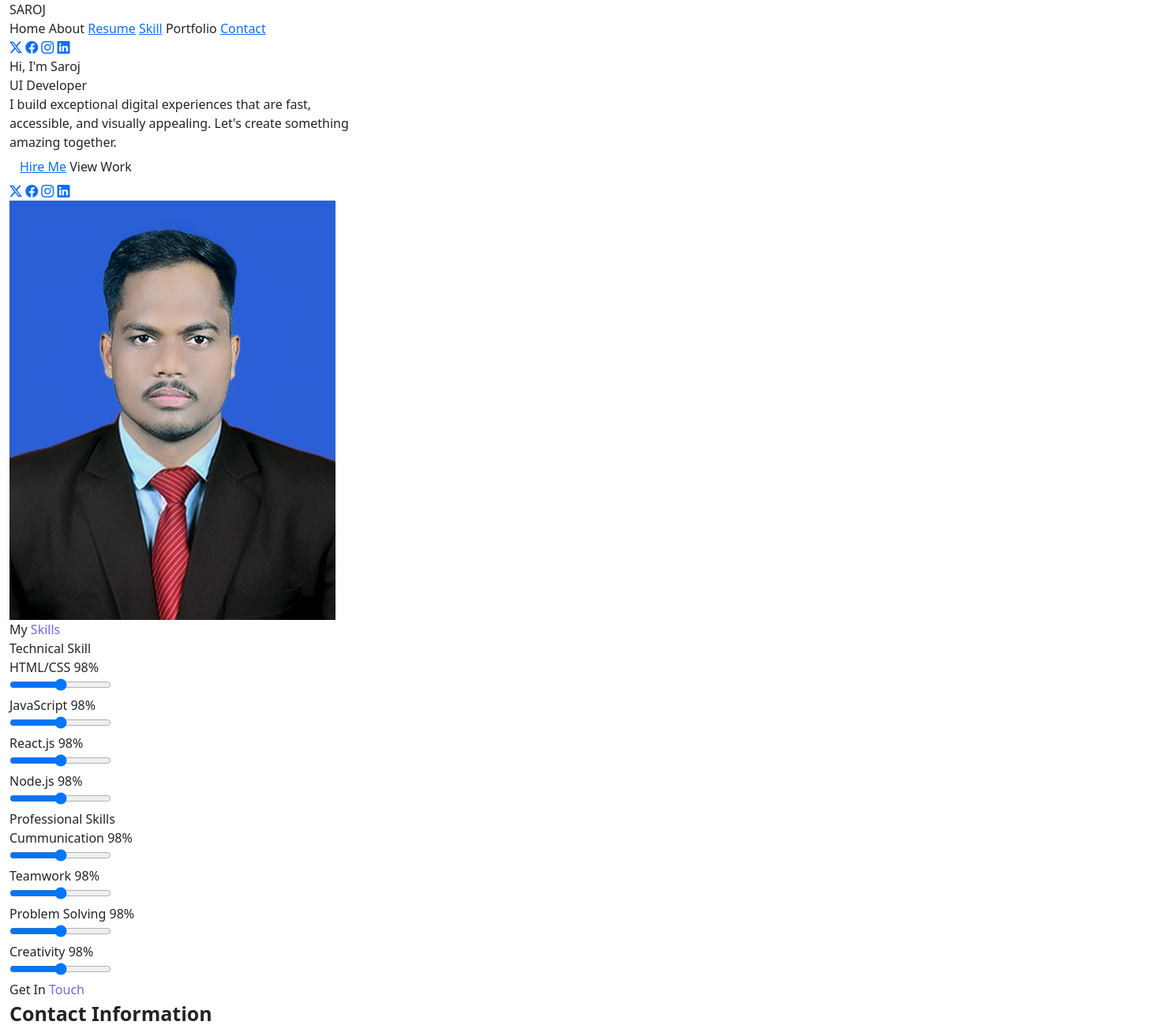
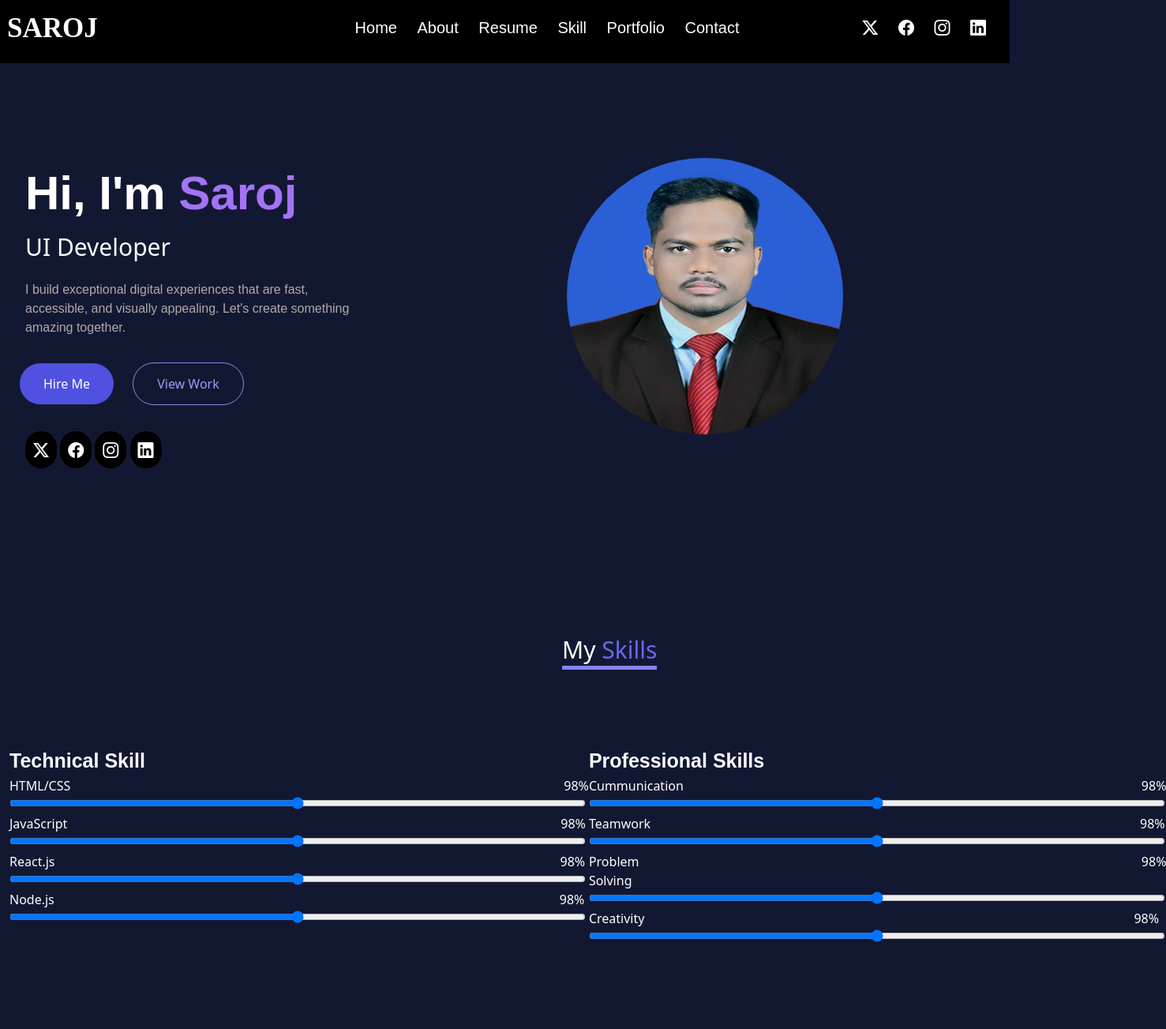
Before and after one commit to SarojTechnical/Saroj-Portfolio, a website: page index.html in a window 1280 px wide. Shown: the top 1303 px of the page at 79% size, 1477 px wide, since content can reach past the window. Drawn offline with nearby package versions, Linux system fonts and the light colour scheme.

Commit message:
v5.1
new versiopn

```diff
--- a/index.html
+++ b/index.html
@@ -15,7 +15,7 @@
       integrity="sha384-C6RzsynM9kWDrMNeT87bh95OGNyZPhcTNXj1NW7RuBCsyN/o0jlpcV8Qyq46cDfL"
       crossorigin="anonymous"
     ></script>
-    <link rel="stylesheet" href="../style/index_style.css" />
+    <link rel="stylesheet" href="../Saroj-Portfolio/style/index_style.css">
 
   </head>
   <body class="container-fluid">
--- /dev/null
+++ b/style/index_style.css
@@ -0,0 +1,220 @@
+.container-fluid{
+    background-color: rgb(19, 24, 50);
+
+}
+a{
+  color: white;
+}
+.header {
+  display: flex;
+  justify-content: space-between;
+  height: 80px;
+  width: 100%;
+  font-size: 20px;
+  color: white;
+  background-color: black;
+  padding: 10px;
+  font-family: arial;
+  position: fixed;
+  margin-left: -13px;
+}
+.name {
+  font-size: 35px;
+  font-family: times new roman;
+  font-weight: bold;
+}
+.home {
+  padding: 10px;
+  margin-left: 150px;
+}
+.home span {
+  margin-left: 20px;
+}
+.social-media a {
+  margin-right: 20px;
+  margin-top: 20px;
+}
+.social-media {
+  margin-top: 10px;
+}
+/* main section */
+.main {
+  padding-top: 200px;
+  height: 100vh;
+  display: flex;
+  justify-content: space-between;
+}
+.my_details{
+    margin-left: 20px;
+    color: white;
+}
+.name2{
+    font-size: 60px;
+    font-family: sans-serif ;
+    font-weight: bold
+}
+.my_name{
+    color: rgb(163, 115, 246);
+}
+.designation{
+    font-size: 30px;
+}
+.para{
+    margin-top: 20px;
+    font-family: arial;
+    color: rgb(177, 169, 169);
+}
+.btn{
+    margin-top: 40px;
+
+}
+.btn-h{
+    background-color: rgb(81, 81, 225);
+    padding: 15px;
+    padding-left: 30px;
+    padding-right: 30px;
+    border-radius: 30px;
+    color: white;
+    margin-left: -20px;
+}
+.btn-v{
+    padding: 15px;
+    padding-left: 30px;
+    padding-right: 30px;
+    border-radius: 30px;
+    color: rgb(157, 157, 249);
+    border: 1px solid rgb(129, 146, 231);
+    margin-left: 20px;
+}
+.social-media2{
+    margin-top: 50px;
+}
+
+.social-media2-span{
+    font-size: 20px;
+    padding: 10px;
+    background-color: black;
+    border-radius: 120px;
+    align-content: center;
+    text-align: center;
+
+}
+.profile-pic {
+  margin-right: 200px;
+  border-radius: 200px;
+  width: 350px;
+  height: 350px;
+}
+a {
+  text-decoration: none;
+}
+.my-work {
+  margin-left: 70px;
+  margin-top: 30px;
+}
+/* skill */
+.my-skills{
+  color: white;
+  margin-left: 700px;
+  border-bottom: 5px solid rgb(132, 132, 240);
+  font-size: 30px;
+
+}
+.skill-header{
+  font-size: 25px;
+  font-family: sans-serif;
+  font-weight: bold;
+
+}
+.skill{
+  color: white;
+  display: grid;
+  grid-template-columns: repeat(2,auto);
+  margin-top: 100px;
+}
+.percentage{
+  display: flex;
+  gap: 625px;
+
+}
+.percentage2{
+  display: flex;
+  gap: 640px;
+
+}
+.percentage3{
+  display: flex;
+  gap: 580px;
+
+}
+.percentage4{
+  display: flex;
+  gap: 620px;
+
+}
+.technical{
+  color: white;
+
+}
+input{
+  width: 730px;
+
+}
+/* Footer */
+footer{
+  height: 100vh;
+  margin-top: 200px;
+}
+.footer-header{
+  color: white;
+  font-size: 30px;
+  font-weight: bold;
+  font-family: sans-serif;
+  border-bottom: 5px solid rgb(151, 151, 239);
+  margin-left: 700px;
+}
+.footer{
+  display: grid;
+  grid-template-columns: repeat(2,auto);
+  color: white;
+  margin-top: 50px;
+}
+.contact{
+  margin-left: 20px;
+}
+.location{
+  display: flex;
+  gap: 20px;
+  margin-top: 30px;
+}
+.contact-area{
+  margin-top: 30px;
+
+}
+.logo{
+  background-color: rgb(60, 60, 114);;
+  padding: 10px;
+  font-size: 20px;
+  border-radius: 20px;
+  color: rgb(102, 196, 233);
+}
+/* message form */
+.input{
+  width: 400px;
+  height: 40px;
+  border-radius: 10px;
+  background-color: rgb(60, 60, 114);
+}
+textarea{
+  border-radius: 10px;
+  background-color: rgb(60, 60, 114);
+}
+.send-message{
+  width: 700px;
+  height: 50px;
+  border-radius: 30px;
+  background-color: rgb(76, 76, 199);
+  color: white;
+  font-size: 17px;
+  font-weight: bold;
+}
```
